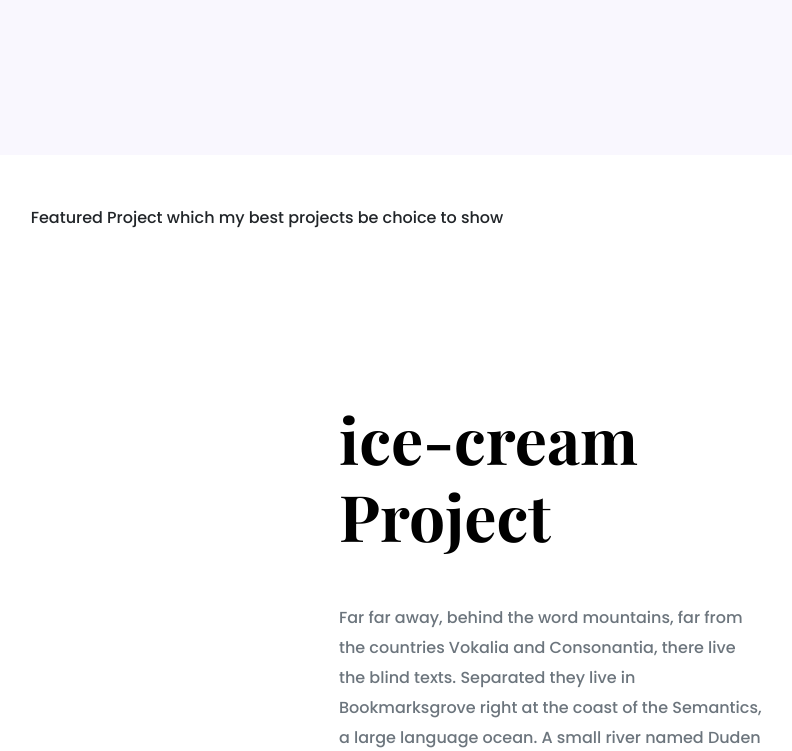
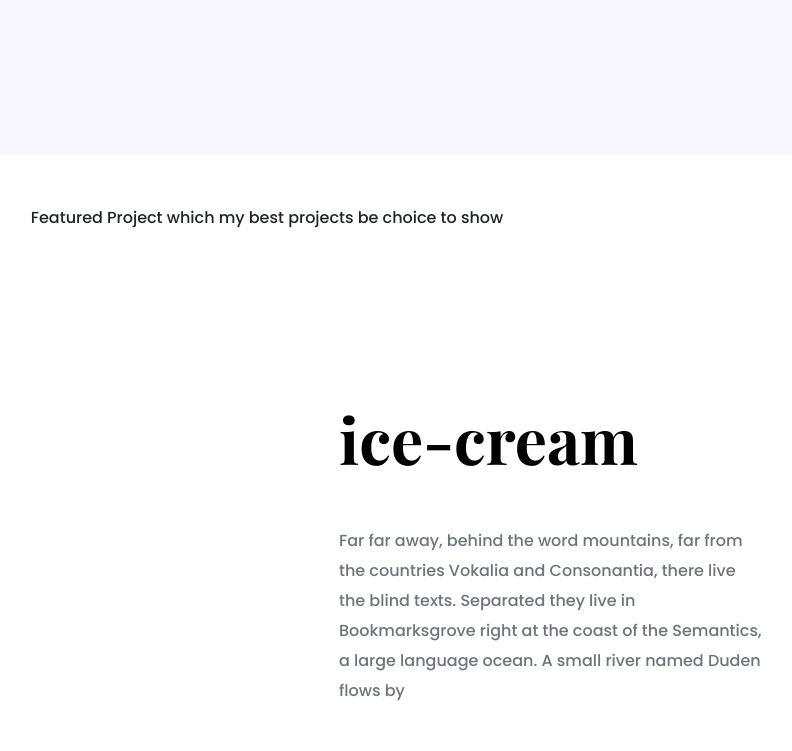
Before and after one commit to kayakazitapane/portfolio, a plain HTML site: page index.html in a window 1280 px wide. Shown: the part 490-1241 px from the top of the page, without its empty margins (373-1165 px from the left). Drawn offline with nearby package versions, Linux system fonts and the light colour scheme.

Commit message:
remove project

```diff
--- a/index.html
+++ b/index.html
@@ -48,7 +48,7 @@
         </div>
         <div class="col">
           <div class="project-desciption">
-            <h2 class="mb-5">ice-cream Project</h2>
+            <h2 class="mb-5">ice-cream </h2>
             <p class="mb-5 text-muted">
               Far far away, behind the word mountains, far from the countries
               Vokalia and Consonantia, there live the blind texts. Separated
```
